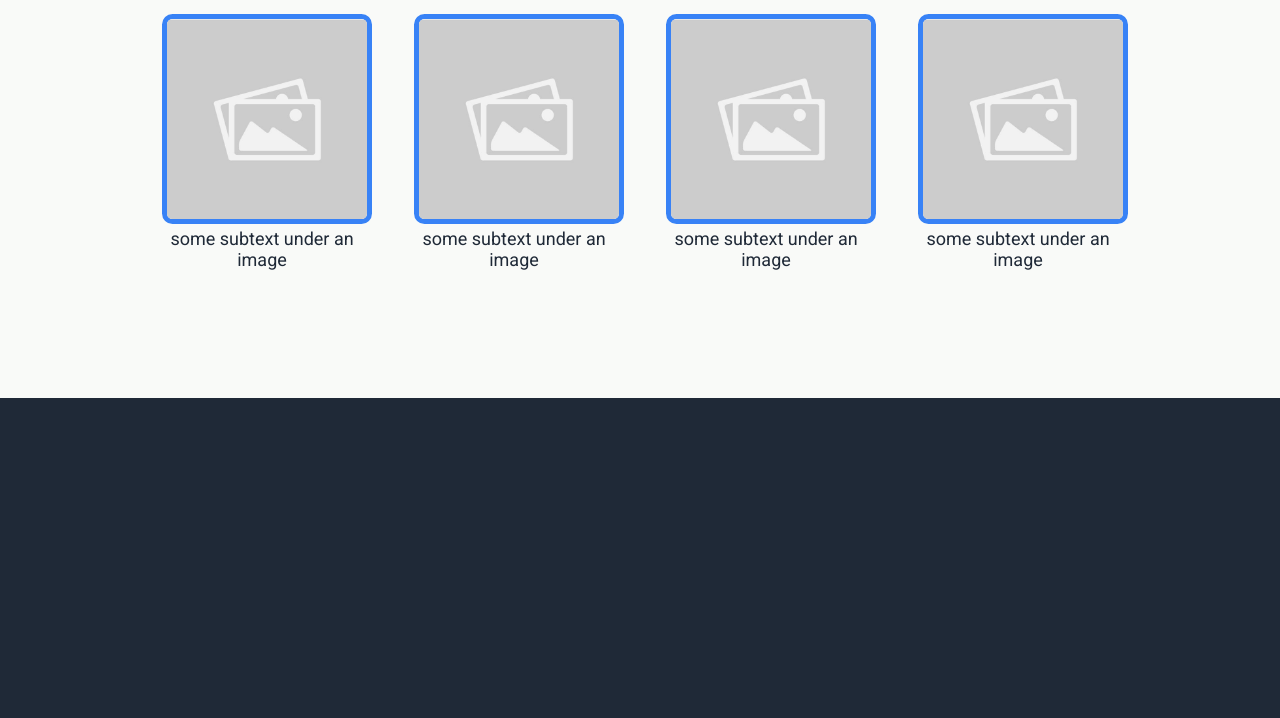
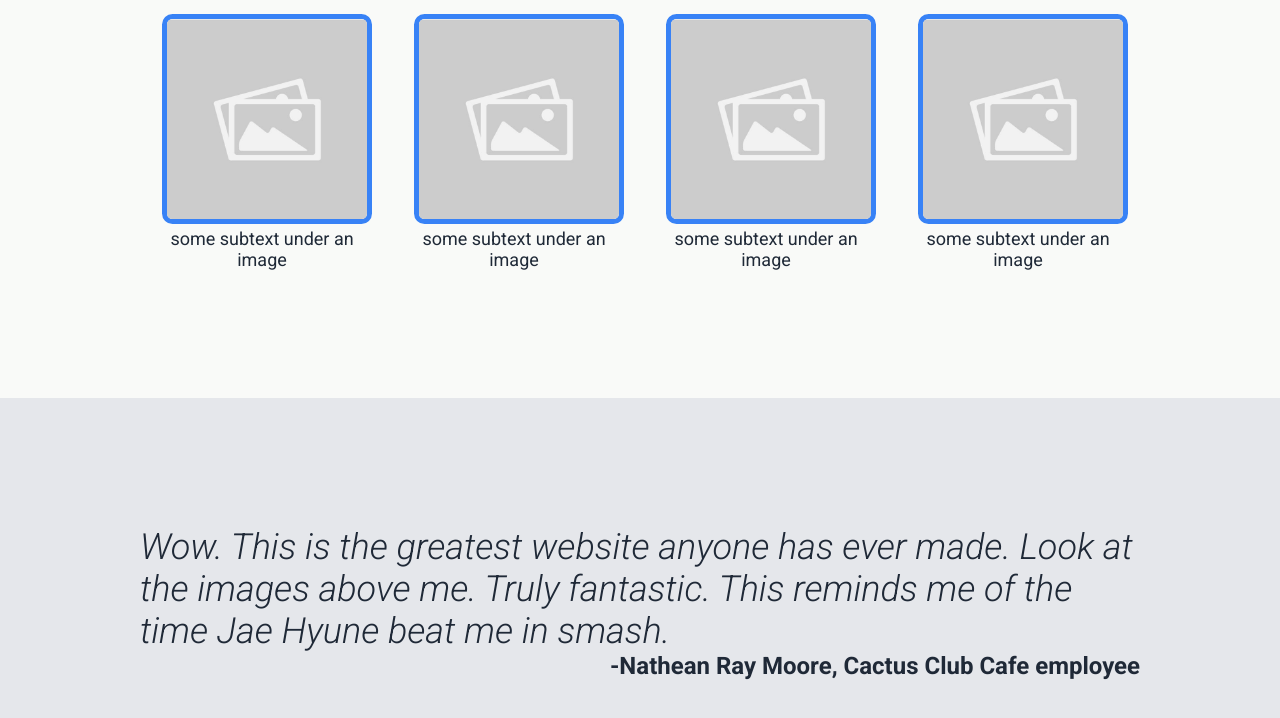
Before and after one commit to jaehyuneyea/landing_page, a plain HTML site: page index.html in a window 1280 px wide. Shown: the part 496-1214 px from the top of the page. Before the commit the page ends 894 px from the top, so only its background shows below. Drawn offline with Linux system fonts and the light colour scheme.

Commit message:
Updated quote section. Centered and aligned quote text and speaker, changed font and padding.

```diff
--- a/index.html
+++ b/index.html
@@ -52,7 +52,13 @@
         </div>
       </div>
 
-      <div class="quote-section"></div>
+      <div class="quote-section">
+        <div class="quote-container">
+          <div class="quote">Wow. This is the greatest website anyone has ever made. Look at the images above me. Truly fantastic. This reminds me of the time Jae Hyune beat me in smash.</div>
+          <div class="quote-name">-Nathean Ray Moore, Cactus Club Cafe employee</div>
+        </div>
+
+      </div>
 
       <div class="button-section"></div>
     </div>
--- a/style.css
+++ b/style.css
@@ -110,3 +110,28 @@ img {
   font-size: 18px;
   color: #1F2937;
 }
+
+.quote-container {
+  display: flex;
+  flex-direction: column;
+  max-width: 1000px;
+  flex: 1;
+  align-items: center;
+  justify-content: center;
+  margin: auto;
+  padding: 128px;
+}
+
+.quote {
+  color: #1F2937;
+  font-size: 36px;
+  font-weight: 300;
+  font-style: italic;
+}
+
+.quote-name {
+  color: #1F2937;
+  font-size: 24px;
+  font-weight: bold;
+  align-self: flex-end;
+}
```
